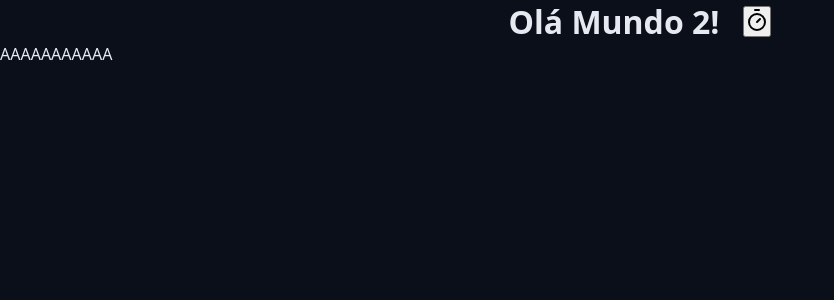
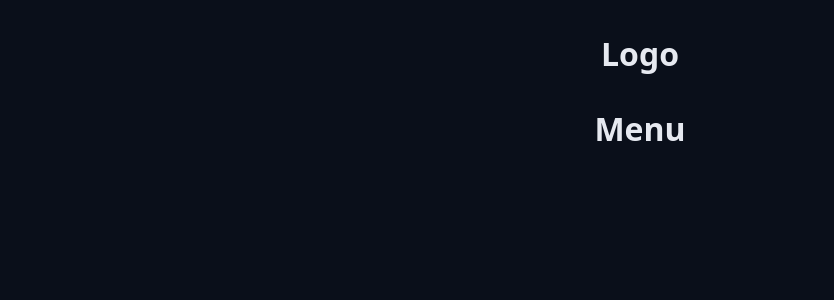
Before and after one commit to vgoliveirapr/chronos-pomodoro, a React (Vite) app: page / in a window 1280 px wide. Shown: the top 300 px of the page, without its empty margins (0-834 px from the left). Built offline with nearby package versions, Linux system fonts and the light colour scheme.

Commit message:
Organizando componentes e criação do novo componente

```diff
--- a/src/App.tsx
+++ b/src/App.tsx
@@ -1,8 +1,7 @@
-import { Heading } from './components/Heading';
-
 import './styles/theme.css';
 import './styles/global.css';
-import { TimerIcon } from 'lucide-react';
+import { Container } from './components/Container';
+import { Heading } from './components/Heading';
 
 export function App() {
   return (
@@ -16,13 +15,13 @@
           Olá Mundo 2!
         </Heading>
       */}
-      <Heading>
-        Olá Mundo 2!
-        <button>
-          <TimerIcon />
-        </button>
-      </Heading>
-      <p>AAAAAAAAAAA</p>
+      <Container>
+        <Heading>Logo</Heading>
+      </Container>
+
+      <Container>
+        <Heading>Menu</Heading>
+      </Container>
     </>
   );
 }
--- /dev/null
+++ b/src/components/Container/index.tsx
@@ -0,0 +1,13 @@
+import styles from './styles.module.css';
+
+type ContainerProps = {
+  children: React.ReactNode;
+};
+
+export function Container({ children }: ContainerProps) {
+  return (
+    <div className={styles.container}>
+      <div className={styles.content}>{children}</div>
+    </div>
+  );
+}
--- /dev/null
+++ b/src/components/Container/styles.module.css
@@ -0,0 +1,12 @@
+.container {
+  max-width: 98rem;
+  margin: 0 auto;
+}
+
+.container-fluid {
+  max-width: auto;
+}
+
+.content {
+  margin: 3.2rem;
+}
--- a/src/components/Heading.tsx
+++ b/src/components/Heading/index.tsx
@@ -3,7 +3,7 @@
 */
 
 /* Importando um css modular - Exclusivo pode criar classes de css com o mesmo nome separar por modulos */
-import styles from './Heading.module.css';
+import styles from './styles.module.css';
 
 /* Usando tipagem para os componentes nesse caso seria o props, garantindo que vai vir o valor correto
    Da pra usar pra garantir que vai vir os valores pro componente
```
Also changed, not shown: src/components/Heading/styles.module.css (renamed from src/components/Heading.module.css).
